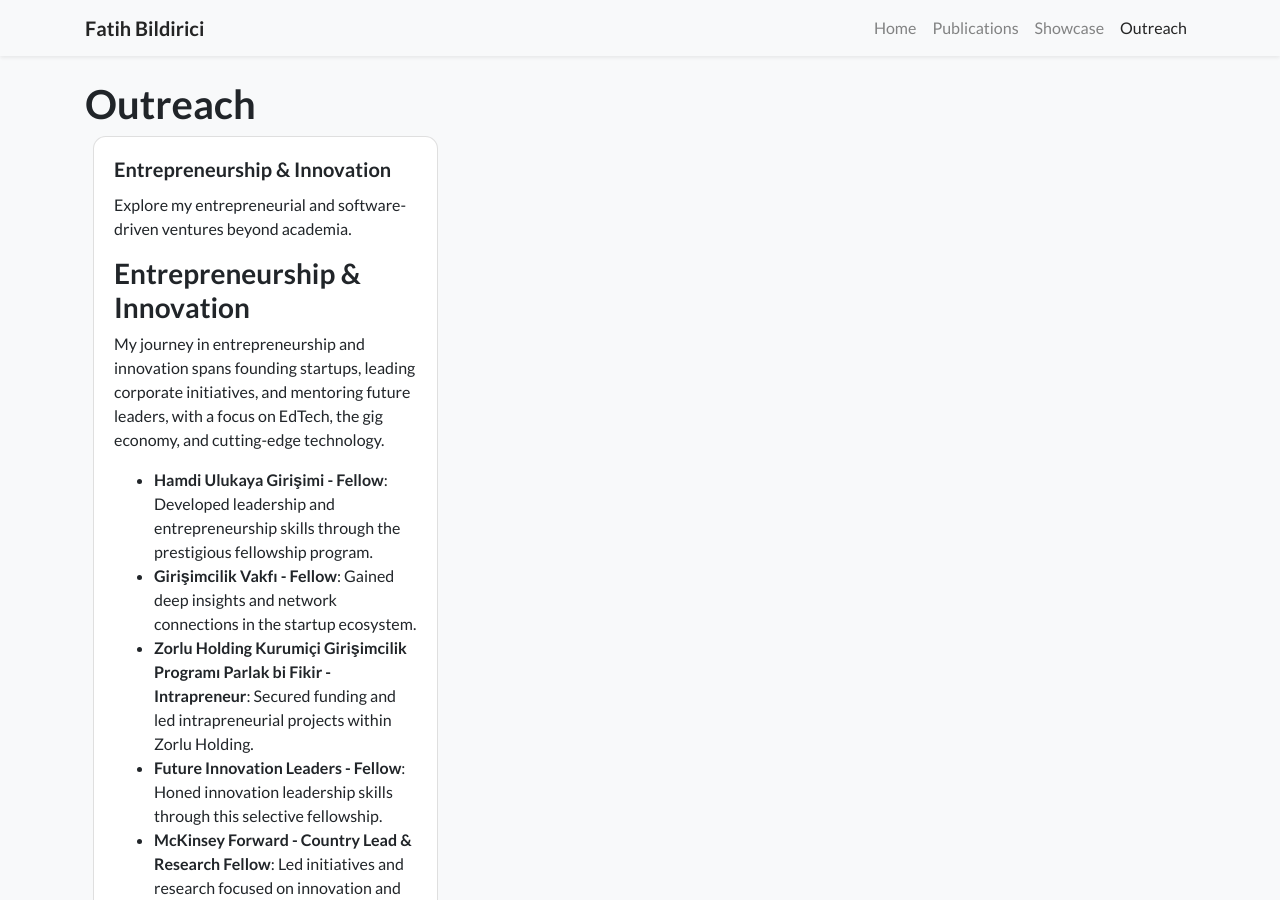
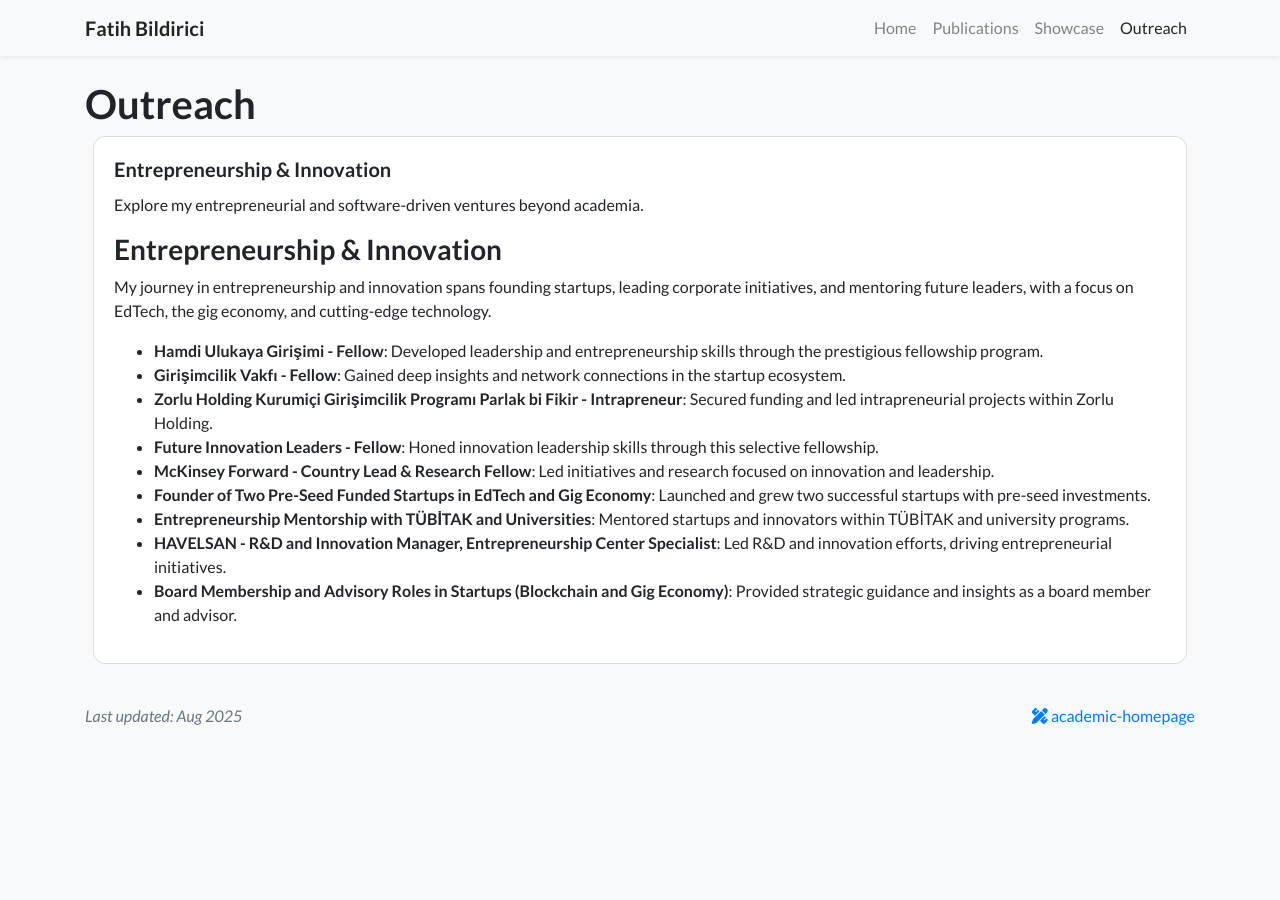
Before and after one commit to fbildirici/fbildirici.github.io, a Jekyll site: the page built from outreach.html, in a window 1280 px wide and 900 px high. Built offline with Jekyll 4.4.1, drawn with Linux system fonts in a browser that asks for light colours; nearby versions of some CDN libraries; a style sheet for code colours, icons or effects is not loaded.

Commit message:
outreach column size updated outreach.html

```diff
--- a/outreach.html
+++ b/outreach.html
@@ -9,7 +9,7 @@
 <div class="container-fluid px-2">
   <div class="row justify-content-start">
     {% for item in site.outreach %}
-      <div class="col-xl-4 col-lg-6 col-md-12 mb-4 d-flex">
+      <div class="col-xl-12 col-lg-12 col-md-12 mb-4 d-flex">
         <div class="card h-100 w-100">
           {% if item.image %}
             <img src="{{ item.image }}" class="card-img-top" alt="{{ item.title }}">
```
